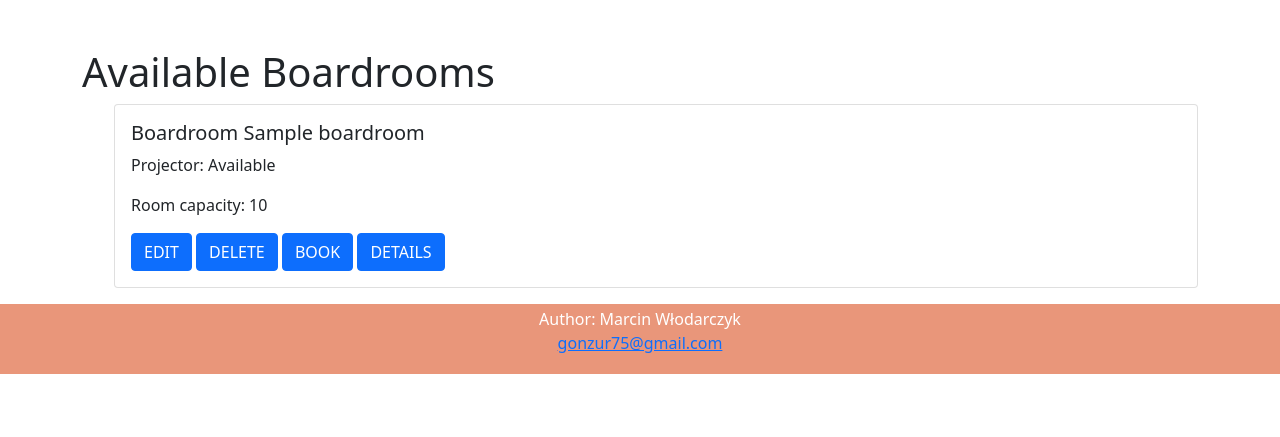
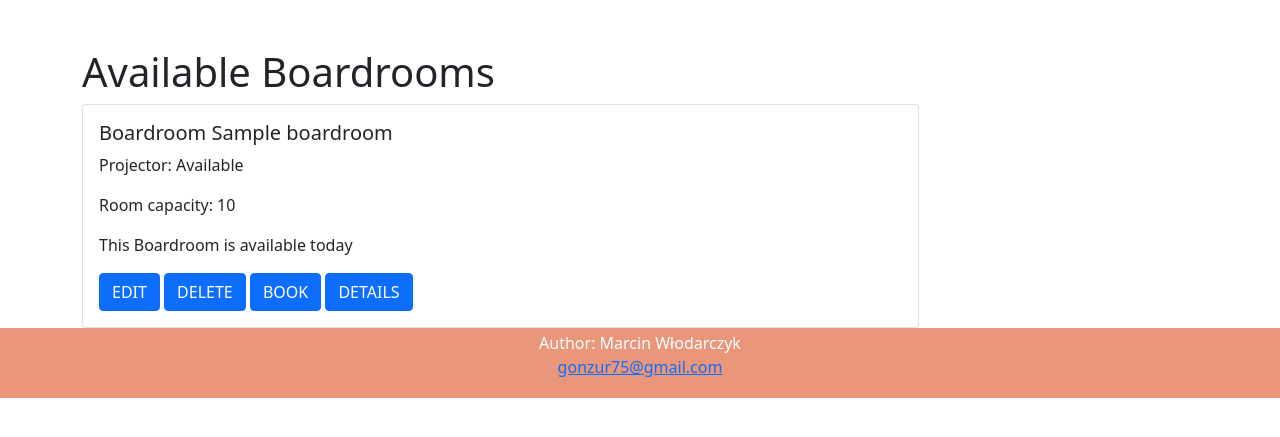
Before and after one commit to gonzur75/BOARDROOM, a Django app: page / in a window 1280 px wide. Shown: the part 56-493 px from the top of the page. Run offline with Django 4.2, Linux system fonts and the light colour scheme; tables that the repository leaves empty hold one stand-in row (values such as "Sample post").

```diff
--- a/home/forms.py
+++ b/home/forms.py
@@ -7,7 +7,6 @@ from django.forms import CheckboxInput, TextInput, SelectDateWidget, HiddenInput
 from django.utils import timezone
 
 from home.models import Boardrooms, Reservations
-
 
 
 class BoardroomForm(forms.ModelForm):
--- a/home/templates/home/br_rooms.html
+++ b/home/templates/home/br_rooms.html
@@ -4,27 +4,26 @@
 
 {% block content %}
     <h1>Available Boardrooms</h1>
-    <ul>
-        <div class="card-group">
+    <ul class="list-group list-group-flush">
+
             {% for room in br_rooms %}
+                <div class="card-list">
                 <div class="card w-75">
                     <div class="card-body">
                         <h5 class="card-title">Boardroom {{ room.name }}</h5>
                         <p class="card-text">Projector:
                             {% if room.projector %}Available
                             {% else %}Not Available {% endif %}
-                        </p>
-                        <p class="card-text">Room capacity: {{ room.capacity }}
-                        </p>
+                        <p class="card-text">Room capacity: {{ room.capacity }}</p>
+                        <p class="card-text"> {% if is_booked %}This boardroom is booked today
+                        {% else %} This Boardroom is available today{% endif %}</p>
                         <a href="{% url 'home:br_modify' pk=room.pk %}" class="btn btn-primary">EDIT</a>
                         <a href=" {% url 'home:br_del' pk=room.pk %}" class="btn btn-primary">DELETE</a>
                         <a href="{% url 'home:br_reserve' pk=room.pk %}" class="btn btn-primary">BOOK</a>
                         <a href="{% url 'home:detail_view' pk=room.pk %}" class="btn btn-primary">DETAILS</a>
                     </div>
                 </div>
+                </div>
             {% endfor %}
-        </div>
-        </div>
-        </div>
     </ul>
 {% endblock %}
--- a/home/views.py
+++ b/home/views.py
@@ -1,6 +1,7 @@
-from django.db import models
-from django.http import HttpResponse, HttpResponseRedirect
+
 from django.shortcuts import render, redirect
+from django.utils import timezone
+
 from home.models import Boardrooms, Reservations
 from home.forms import BoardroomForm, BrModify, BrReserveForm
 
@@ -20,8 +21,15 @@ def br_new(request):
 
 
 def br_view(request):
+    today_date = timezone.now()
     br_rooms = Boardrooms.objects.all()
-    return render(request, 'home/br_rooms.html', {'br_rooms': br_rooms})
+    for room in br_rooms:
+        if today_date.date() in room.reservations.all():
+            is_booked = True
+        else:
+            is_booked = False
+
+    return render(request, 'home/br_rooms.html', {'br_rooms': br_rooms, "is_booked": is_booked})
 
 
 def br_del(request, pk):
```
